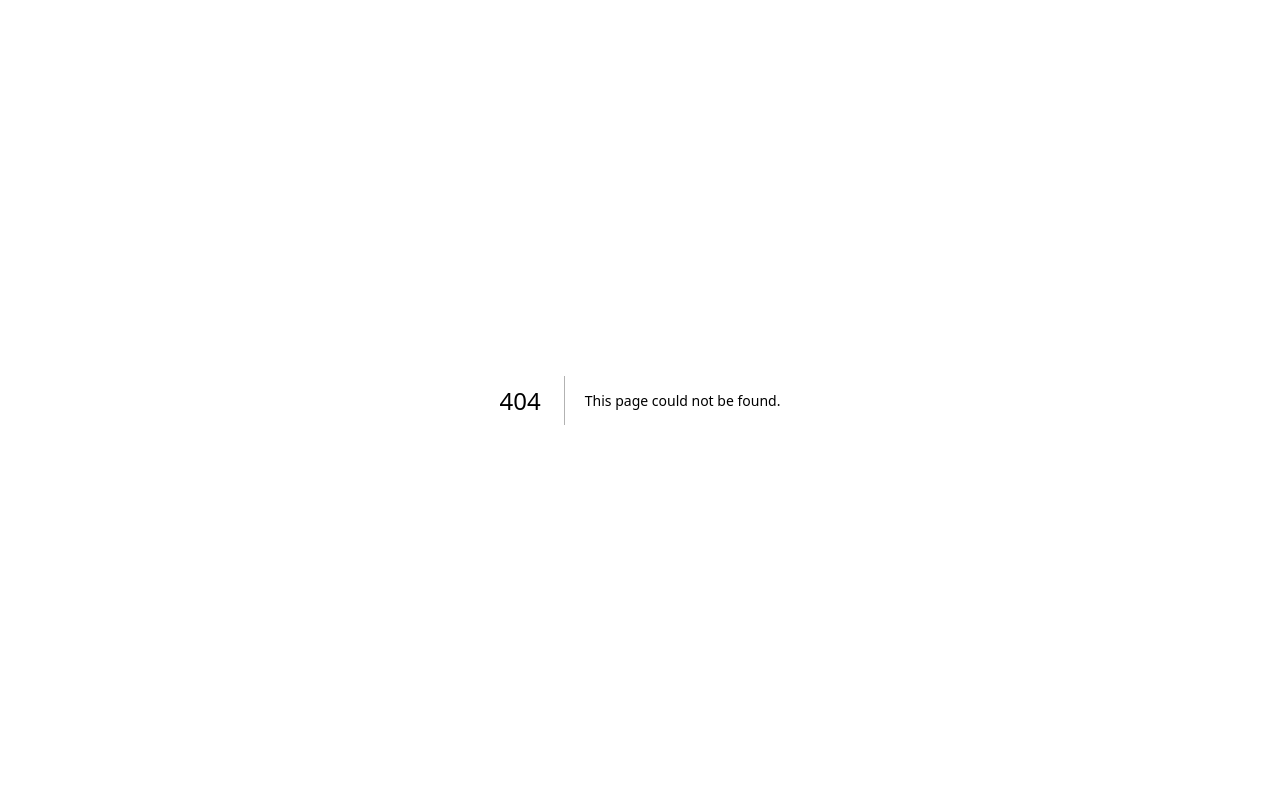
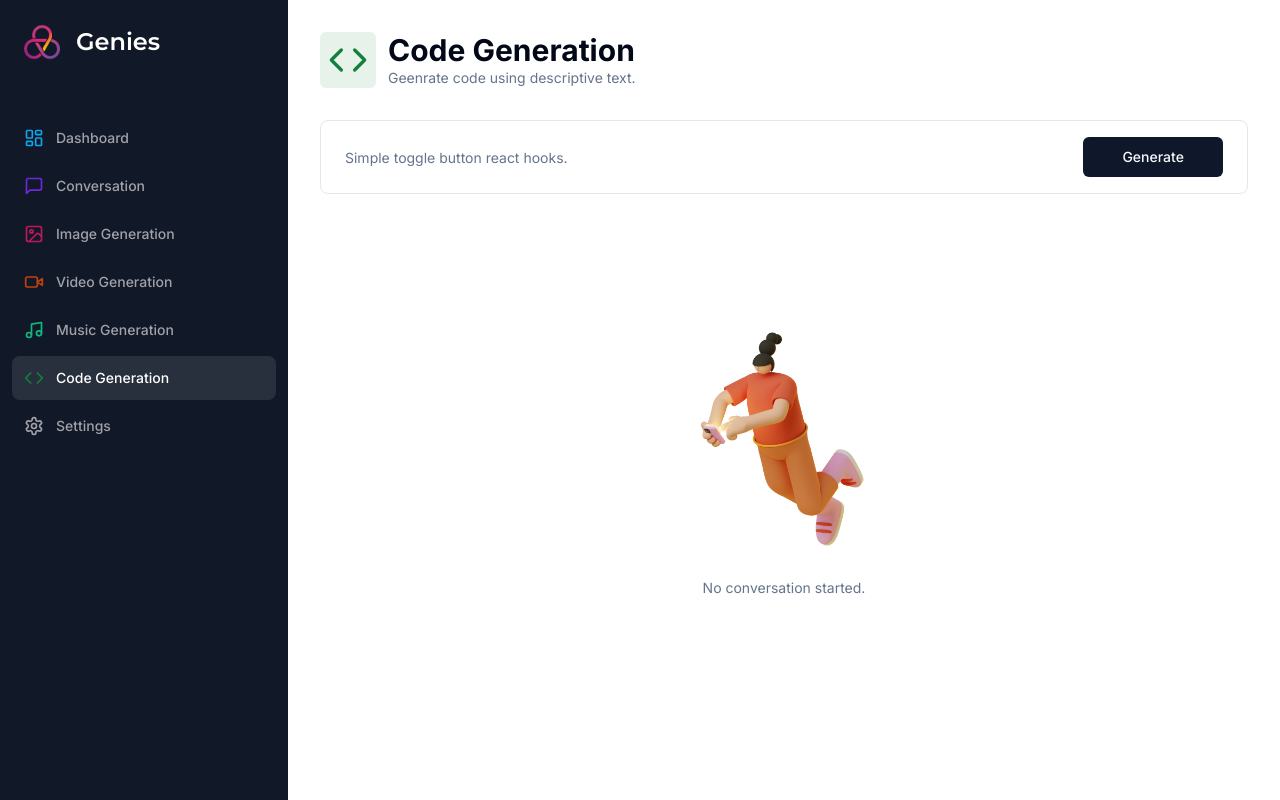
Before and after one commit to yevhenporohniaviy/saas-ai, a Next.js app: page /code in a window 1280 px wide. Before the commit this address had no page. Built offline with nearby package versions, Linux system fonts and the light colour scheme.

Commit message:
feat:finished code generation section

```diff
--- /dev/null
+++ b/app/(dashboard)/(routes)/code/constans.ts
@@ -0,0 +1,7 @@
+import * as z from "zod"
+
+export const formSchema = z.object({
+  prompt: z.string().min(1, {
+    message: "Prompt is required.",
+  }),
+})
--- /dev/null
+++ b/app/(dashboard)/(routes)/code/page.tsx
@@ -0,0 +1,151 @@
+"use client"
+import Heading from "@/components/heading";
+import { Code } from "lucide-react";
+import { useForm } from 'react-hook-form'
+import * as z from "zod"
+import { zodResolver } from "@hookform/resolvers/zod"
+import { formSchema }  from './constans'
+import { Input } from "@/components/ui/input"
+import axios from 'axios'
+import ReactMarkdown from 'react-markdown'
+import { ChatCompletionMessageParam } from "openai/resources/chat";
+
+
+import {
+  Form,
+  FormControl,
+  FormField,
+  FormItem
+} from "@/components/ui/form"
+import { Button } from "@/components/ui/button";
+import { useRouter } from "next/navigation";
+import { useState } from "react";
+import { Empty } from "@/components/empty";
+import { Loader } from "@/components/loader";
+import { cn } from "@/lib/utils";
+import { UserAvatar } from "@/components/user-avatar";
+import { BotAvatar } from "@/components/bot-avatar";
+
+
+const CodePage = () => {
+  const router = useRouter()
+  const [messages, setMessages] = useState<ChatCompletionMessageParam[]>([])
+  const form = useForm<z.infer<typeof formSchema>>({
+    resolver: zodResolver(formSchema),
+    defaultValues: {
+      prompt: ""
+    }
+  })
+
+  const isLoading = form.formState.isSubmitting
+  const onSubmit = async (values: z.infer<typeof formSchema>) => {
+    try {
+      const userMessage: ChatCompletionMessageParam = {
+        role: 'user',
+        content: values.prompt
+      }
+      const newMessages = [...messages, userMessage]
+
+      const response = await axios.post('/api/code', {
+        messages: newMessages
+      })
+
+      setMessages((current) => [...current, userMessage, response.data])
+      form.reset();
+    } catch (error) {
+      console.log(error)
+    } finally {
+      router.refresh()
+    }
+
+  }
+  return (
+    <div>
+      <Heading
+        title="Code Generation"
+        description="Geenrate code using descriptive text."
+        icon={Code}
+        iconColor="text-green-700"
+        bgColor="bg-green-700/10"
+      />
+      <div className="px-4 lg:px-8">
+        <div>
+          <Form {...form}>
+            <form
+              onSubmit={form.handleSubmit(onSubmit)}
+              className="rounded-lg border w-full p-4 px-3 md:px-6 focus-within:shadow-sm grid grid-cols-12 gap-2"
+            >
+              <FormField
+                name='prompt'
+                render={({ field }) => (
+                  <FormItem className="col-span-12 lg:col-span-10">
+                    <FormControl className="m-0 p-0">
+                      <Input
+                        disabled={isLoading}
+                        placeholder="Simple toggle button react hooks."
+                        className="border-0 outline-none focus-visible:ring-0 focus-visible:ring-transparent"
+                        {...field}
+                      />
+                    </FormControl>
+                  </FormItem>
+                )}
+              />
+              <Button
+                disabled={isLoading}
+                className="col-span-12 lg:col-span-2 w-full"
+              >
+                Generate
+              </Button>
+            </form>
+          </Form>
+        </div>
+        <div className="space-y-4 mt-4 ">
+          {
+            isLoading && (
+              <div className="p-8 rounded-lg w-full flex items-center justify-center bg-muted">
+                <Loader />
+              </div>
+            )
+          }
+          {
+            messages.length === 0 && !isLoading && (
+              <Empty
+                label="No conversation started."
+              />
+            )
+          }
+          <div className="flex flex-col-reverse gap-y-4 ">
+            {messages.map((message) => (
+              <div
+                key={message.content}
+                className={cn(
+                  'p-8 w-full flex items-start gap-x-8 rounded-lg',
+                  message.role === 'user' ? 'bg-white border border-black/10' : 'bg-muted'
+                )}
+              >
+                {message.role === 'user' ? <UserAvatar /> : <BotAvatar />}
+                <ReactMarkdown
+                  components={{
+                    pre: ({ node, ...props }) => (
+                      <div className="overflow-auto w-fulll my-2 bg-black/10 p-2 rounded-md">
+                        <pre {...props} />
+                      </div>
+                    ),
+                    code: ({ node, ...props }) => (
+                      <code className="bg-black/10 rounded-lg p-1" {...props}/>
+                    )
+                  }}
+                  className="text-sm overflow-hidden leading-7"
+                >
+                  {message.content || ''}
+                </ReactMarkdown>
+              </div>
+            ))}
+          </div>
+        </div>
+      </div>
+    </div>
+   );
+}
+
+export default CodePage;
--- /dev/null
+++ b/app/api/code/route.ts
@@ -0,0 +1,44 @@
+import { auth } from "@clerk/nextjs";
+import { NextResponse } from "next/server";
+import OpenAI from 'openai';
+import { ChatCompletionMessageParam } from "openai/resources/chat";
+
+
+
+const openai = new OpenAI({
+  apiKey: process.env.OPENAI_API_KEY,
+});
+
+const instructionMessage: ChatCompletionMessageParam = {
+  role: "system",
+  content: "You are a code generator. You must always only in markdown code snippets. Use code comments for explanation"
+}
+
+export async function POST(
+  req: Request
+) {
+  try {
+    const { userId } = auth();
+    const body = await req.json();
+    const { messages  } = body;
+
+    if (!userId) {
+      return new NextResponse("Unauthorized", { status: 401 });
+    }
+
+    if (!messages) {
+      return new NextResponse("Messages are required", { status: 400 });
+    }
+
+    const response = await openai.chat.completions.create({
+      model: "gpt-3.5-turbo",
+      messages: [instructionMessage, ...messages]
+    });
+
+
+    return NextResponse.json(response.choices[0].message);
+  } catch (error) {
+    console.log('[CODE_ERROR]', error);
+    return new NextResponse("Internal Error", { status: 500 });
+  }
+};
--- a/package.json
+++ b/package.json
@@ -31,6 +31,7 @@
     "react": "18.2.0",
     "react-dom": "18.2.0",
     "react-hook-form": "^7.46.1",
+    "react-markdown": "^8.0.7",
     "tailwind-merge": "^1.14.0",
     "tailwindcss": "3.3.3",
     "tailwindcss-animate": "^1.0.7",
```
Also changed, not shown: 2 other files (tests, documents, lock files or other folders).
